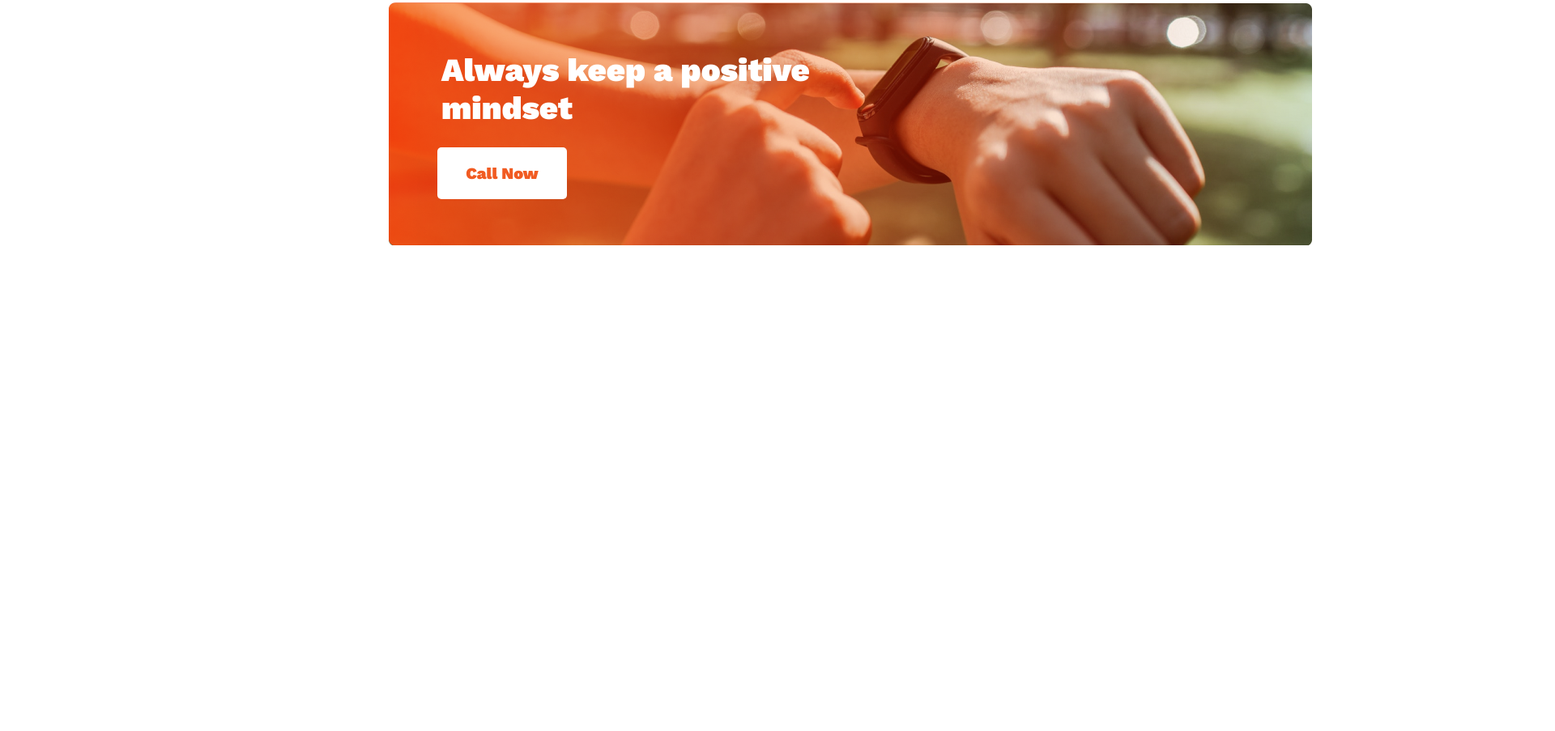
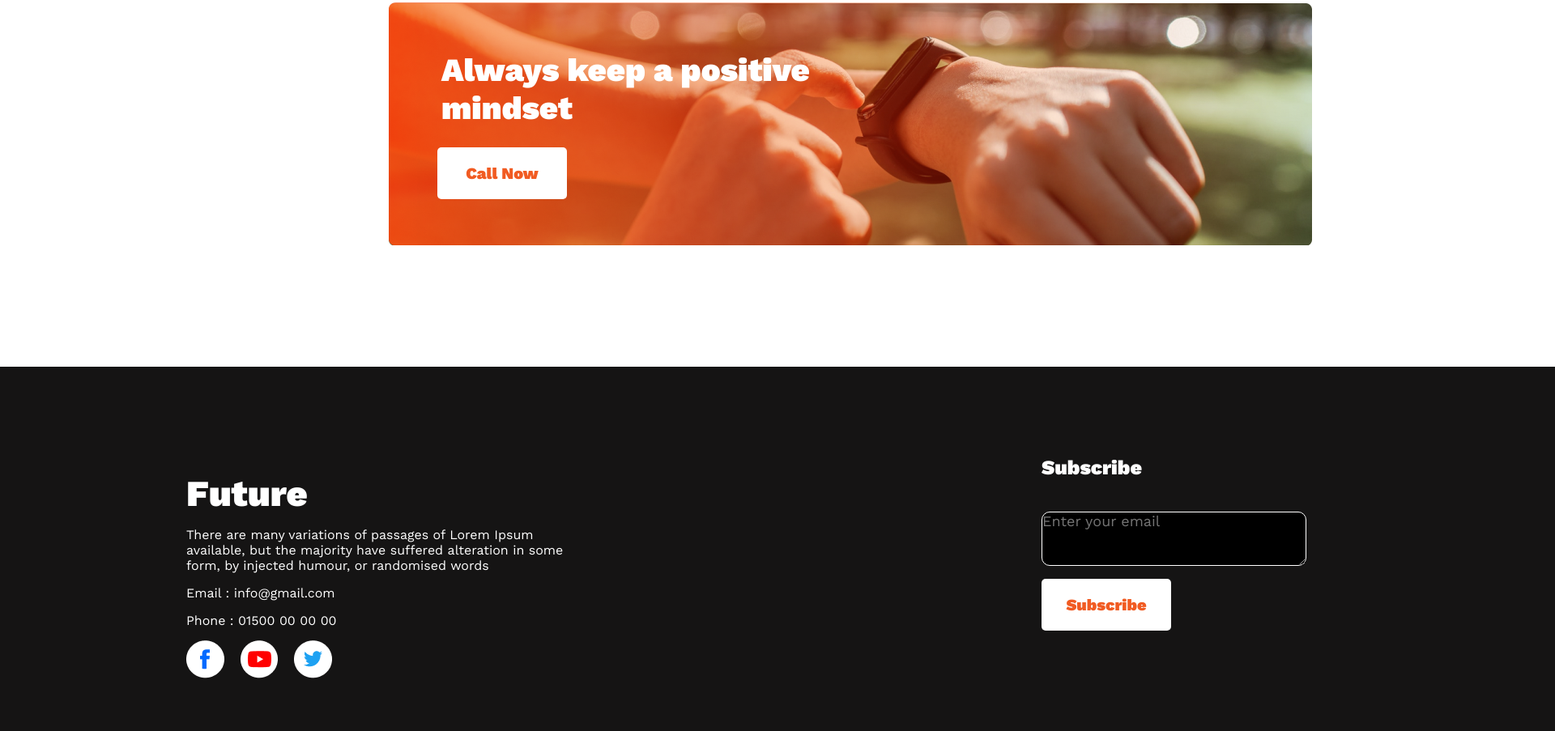
Before and after one commit to nnibras/New-year-new-me, a plain HTML site: page index.html in a window 1280 px wide. Shown: the part 2048-2951 px from the top of the page at 81% size, 1920 px wide, since content can reach past the window. Before the commit the page ends 2351 px from the top, so only its background shows below. Drawn offline with nearby package versions, Linux system fonts and the light colour scheme.

Commit message:
footer added

```diff
--- a/index.html
+++ b/index.html
@@ -95,7 +95,28 @@
 
     </main>
 
-    <footer>
+    <footer class="footer-container">
+
+        <div class="future">
+            <h3>Future</h3>
+            <p>There are many variations of passages of Lorem Ipsum available, but the majority have suffered alteration in some form, by injected humour, or randomised words</p>
+            <p>Email : info@gmail.com</p>
+            <p>Phone : 01500 00 00 00</p>
+
+            <div class="icons">
+                <a href=""><img src="images/icons/fb.png" alt="fb"></a>
+                <a href=""><img src="/images/icons/youtube.png" alt="yt"></a>
+                <a href=""><img src="/images/icons/twitter.png" alt="elon musk"></a>
+            </div>
+
+        </div>
+
+        <div class="subscribe">
+            <h4>Subscribe</h4>
+            <textarea class="email" name="Email" id="email" placeholder="Enter your email"></textarea>
+            <button class="last-btn">Subscribe</button>
+
+        </div>
 
     </footer>
 </body>
--- a/styles.css
+++ b/styles.css
@@ -183,6 +183,7 @@
     background-image: url(/images/watch.png), url(/images/gradient2.png);
     background-blend-mode:soft-light;
     background-repeat: no-repeat;
+    margin-bottom: 150px;
 }
 
 .third-block h3
@@ -209,3 +210,96 @@
   height: 64px;
   margin-left: 60px;
 }
+
+
+/* Styles for footer */
+
+.footer-container
+{
+    width: 1950px;
+    height: 577px;
+    background-color: #151414;
+    color: #ffffff;
+    display: flex;
+    justify-content: space-between;
+}
+
+.future
+{
+    width: 485px;
+    height: 317px;
+    justify-content: right;
+    margin: 130px 10px 0 230px;
+}
+
+.future h3
+{
+    width: 148px;
+    height: 53px;
+    font-weight: 700;
+    font-size: 45px;
+    margin-bottom: 15px;
+}
+
+.future p
+{
+    margin-bottom: 15px;
+    font-weight: 400;
+    font-size: 16px;
+
+}
+
+.icons
+{
+    display: flex;
+
+}
+
+.icons a
+{
+    margin-right: 20px;
+}
+
+.subscribe
+{
+    width: 123px;
+    height: 29px;
+    font-weight: 400;
+    font-size: 25px;
+    margin: 110px auto;
+}
+
+.subscribe h4
+{
+    margin-bottom: 30px;
+    margin-left: 10px;
+}
+
+.email
+{
+    width: 325px;
+    height: 65px;
+    background-color: black;
+    color: #F3F3F3;
+    text-align: justify;
+
+    margin: 10px;
+    font-weight: 400;
+    font-size: 18px;
+    border-radius: 10px;
+    border-color: white;
+}
+
+.last-btn
+{
+  padding: 16px 20px;
+  background: #ffffff;
+  border-radius: 5px;
+  color: #F15B22;
+  font-weight: 600;
+  font-size: 20px;
+  border: none;
+  width: 160px;
+  height: 64px;
+  margin-left: 10px
+}
```
Also changed, not shown: images/hardy.png (added).
